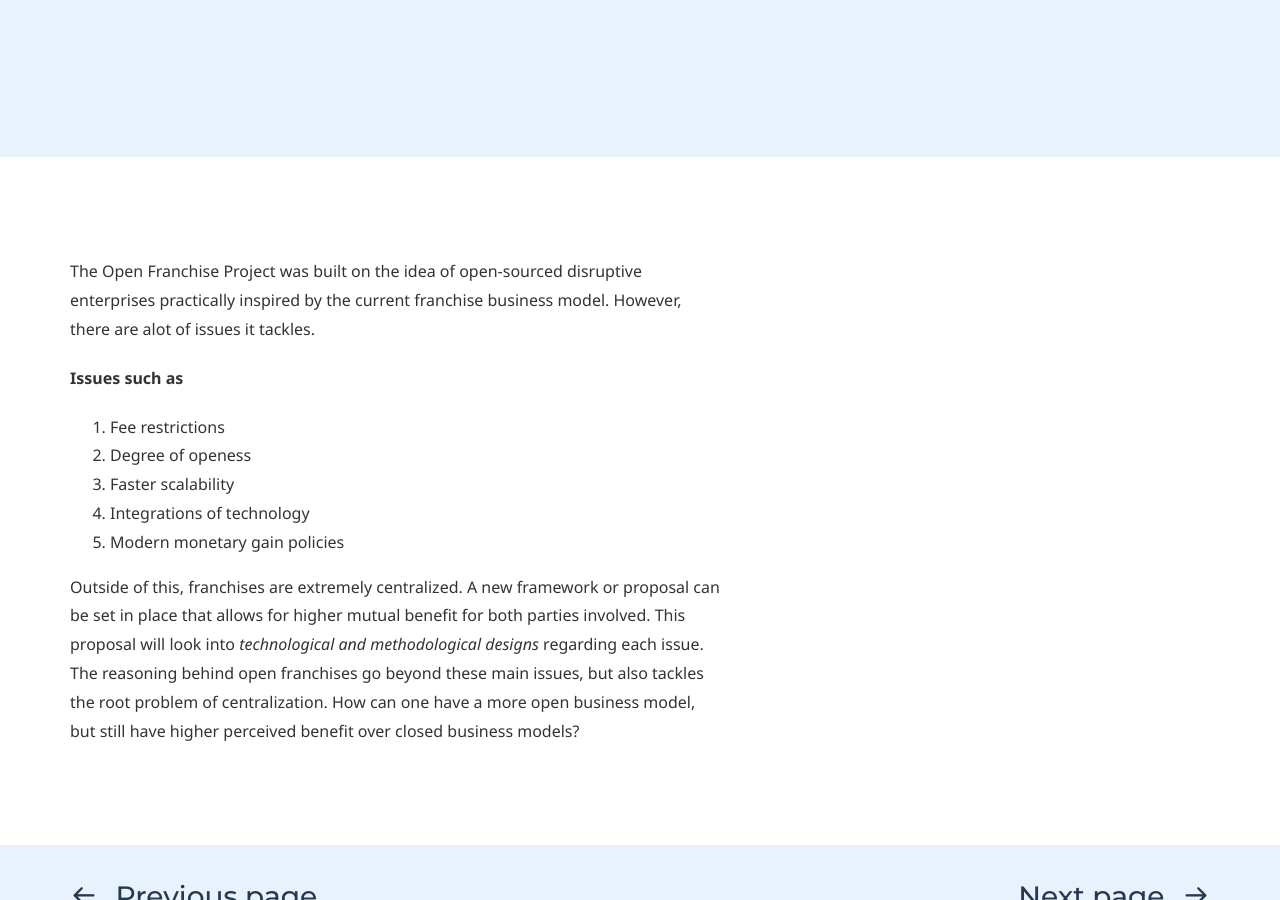
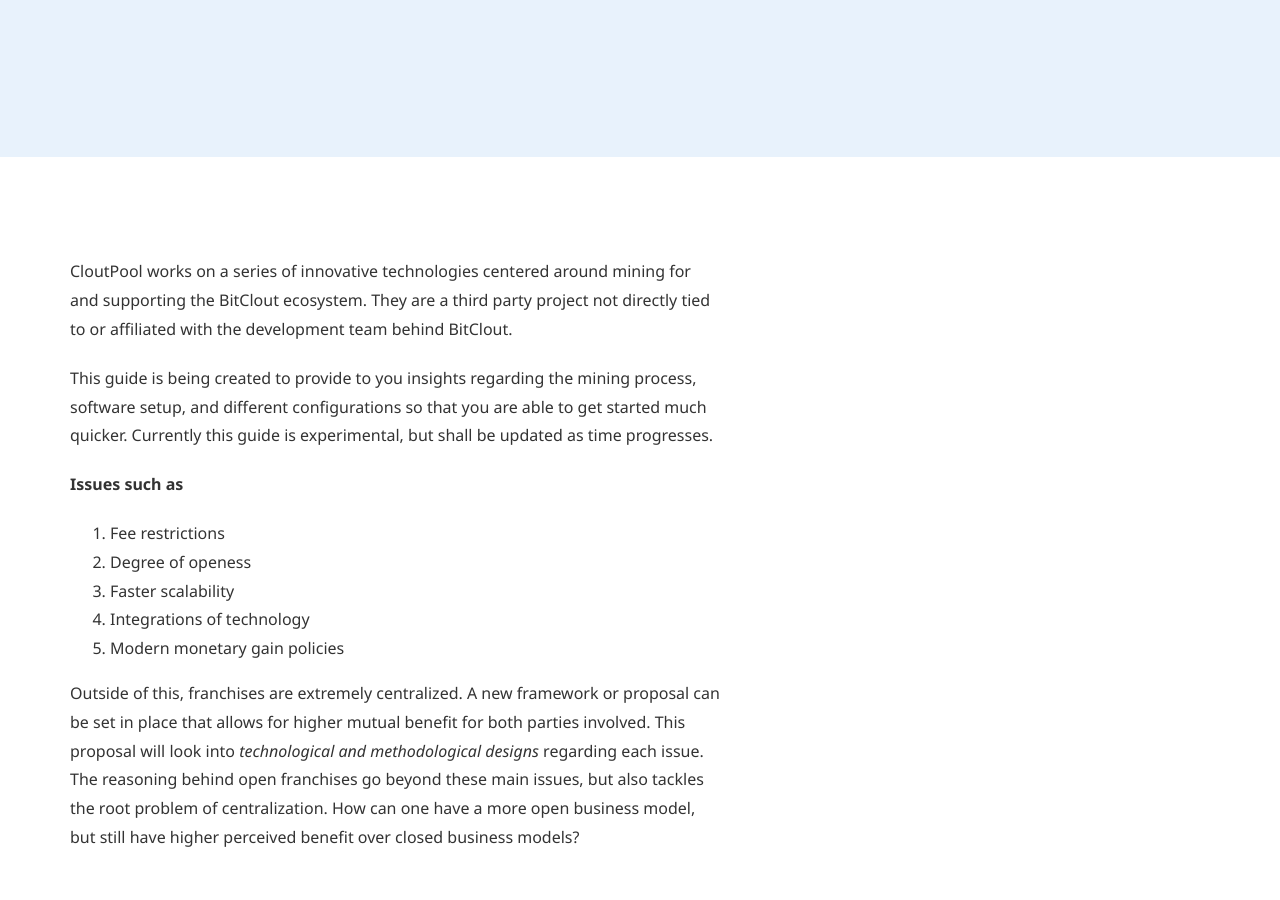
Before and after one commit to ChainTerra/BTCLT-Guide, a Jekyll site: the page built from about.md, in a window 1280 px wide and 900 px high, scrolled down 498 px. Built offline with Jekyll 4.4.1, drawn with Linux system fonts in a browser that asks for light colours; some web fonts are replaced.

Commit message:
Update about.md

```diff
--- a/about.md
+++ b/about.md
@@ -27,8 +27,9 @@ page_nav:
         content: Next page
         url: 'https://chainterra.github.io/BTCLT-Guide/prereqs/'
 ---
+CloutPool works on a series of innovative technologies centered around mining for and supporting the BitClout ecosystem. They are a third party project not directly tied to or affiliated with the development team behind BitClout.
 
-The Open Franchise Project was built on the idea of open-sourced disruptive enterprises practically inspired by the current franchise business model. However, there are alot of issues it tackles.
+This guide is being created to provide to you insights regarding the mining process, software setup, and different configurations so that you are able to get started much quicker. Currently this guide is experimental, but shall be updated as time progresses.
 
 **Issues such as**
 1. Fee restrictions
```
